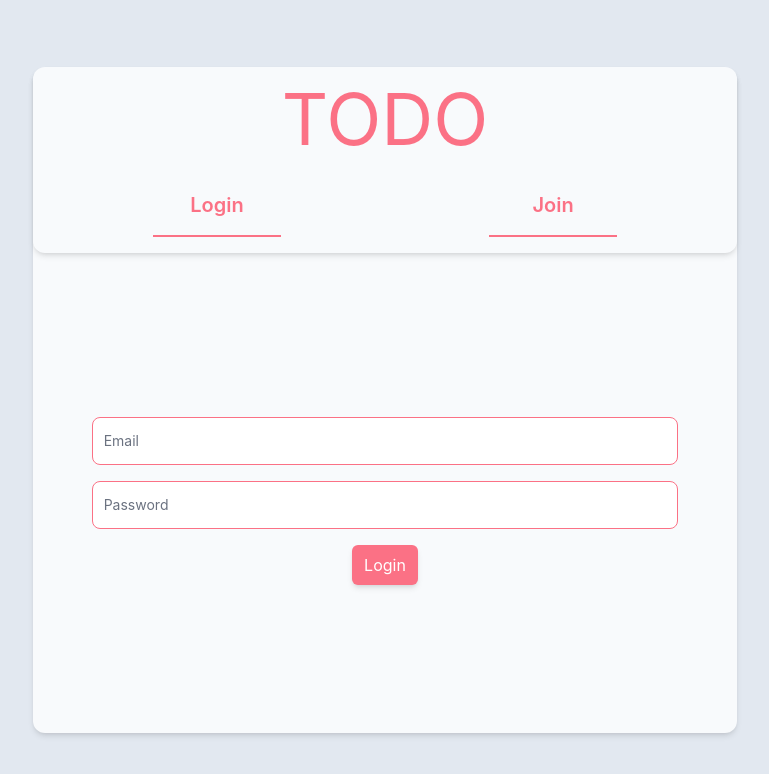
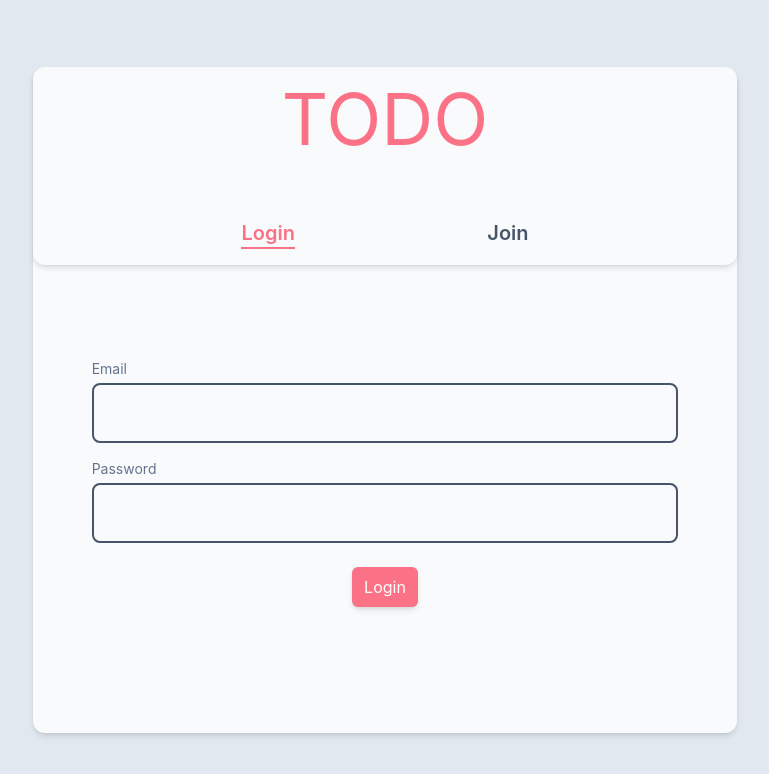
Before and after one commit to dev-dong-su/todo_list, a React (Create React App) app: page / in a window 1280 px wide. Shown: the top 774 px of the page, without its empty margins (255-1024 px from the left). Built offline with nearby package versions, Linux system fonts and the light colour scheme.

Commit message:
:art: Add Radio, RadioContext, RadioGroup and refactoring Account

```diff
--- a/src/Components/Account/Account.js
+++ b/src/Components/Account/Account.js
@@ -2,32 +2,27 @@ import React, { useState } from 'react';
 import tw from 'tailwind-styled-components';
 import Login from './Login';
 import Register from './Join';
+import useAuthMethod from '../../hooks/useAuthMethod';
+import RadioGroup from '../RadioGroup';
+import Radio from '../common/Radio';
 
 const Container = tw.div`flex flex-col shadow-md items-center w-11/12 h-5/6 mx-auto rounded-xl gap-2 bg-slate-50 my-auto`;
 
 const Header = tw.div`flex flex-col items-center gap-5 w-full shadow-md p-4 rounded-xl`;
 
-const AuthContainer = tw.div`flex flex-row w-full items-evenly`;
-
-const UserAuth = tw.div`flex justify-center items-center border-b-2 border-b-rose-400 text-rose-400 w-32 mx-auto p-4 text-xl font-semibold`;
-
 const Title = tw.h2`text-7xl text-rose-400`;
 
 const Account = () => {
-  const [authMethod, setMethod] = useState('login');
-
-  const handleOnClick = (e) => {
-    setMethod(e.target.id);
-  };
+  const {authMethod, onChange} = useAuthMethod('login');
 
   return (
     <Container>
       <Header>
         <Title>TODO</Title>
-        <AuthContainer>
-          <UserAuth id='login' onClick={handleOnClick}>Login</UserAuth>
-          <UserAuth id='join' onClick={handleOnClick}>Join</UserAuth>
-        </AuthContainer>
+          <RadioGroup value={authMethod} onChange={onChange}>
+            <Radio value='login'>Login</Radio>
+            <Radio value='join'>Join</Radio>
+          </RadioGroup>
       </Header>
       {authMethod === 'login' ? <Login /> : <Register />}
     </Container>);
--- a/src/Components/Account/Join.js
+++ b/src/Components/Account/Join.js
@@ -1,23 +1,22 @@
-import { useState } from 'react';
 import Input from '../common/Input';
 import Button from '../common/Button';
 import tw from 'tailwind-styled-components';
+import useInput from '../../hooks/useInput';
 
-const Container = tw.div`flex flex-col w-10/12 h-full justify-center items-center rounded-xl`;
+const Container = tw.div`flex flex-col w-10/12 h-full justify-center items-center rounded-xl gap-4`;
 
 const Register = () => {
-  const [name, setName] = useState('');
-  const [email, setEmail] = useState('');
-  const [pwd, setPwd] = useState('');
-  const [pwdCheck, setPwdCheck] = useState('');
+  const form = {
+    email: useInput(''),
+    password: useInput(''),
+    pwdCheck: useInput(''),
+  };
 
   return (
     <Container>
-      <Input type='text' label='Name' value={name} name='이름' handleValue={e => setName(e.target.value)} />
-      <Input type='text' label='Email' value={email} name='e-mail' handleValue={e => setEmail(e.target.value)} />
-      <Input type='password' label='Password' value={pwd} name='비밀번호' handleValue={e => setPwd(e.target.value)} />
-      <Input type='password' label='Password Check' name='비밀번호 확인' value={pwdCheck}
-             handleValue={e => setPwdCheck(e.target.value)} />
+      <Input type='text' label='Email' {...form.email} />
+      <Input type='password' label='Password' {...form.password} />
+      <Input type='password' label='Password Check' {...form.pwdCheck} />
       <Button to='/' className={'mt-1 bg-rose-400 text-white shadow-md mx-auto'}>Join</Button>
     </Container>);
 };
--- a/src/Components/Account/Login.js
+++ b/src/Components/Account/Login.js
@@ -1,25 +1,22 @@
-import React, { useState } from 'react';
+import React from 'react';
 import tw from 'tailwind-styled-components';
-import { useNavigate } from 'react-router-dom';
 import Button from '../common/Button';
 import Input from '../common/Input';
+import useInput from '../../hooks/useInput';
 
 
-const Container = tw.div`flex flex-col w-10/12 h-full justify-center items-center rounded-xl`;
+const Container = tw.div`flex flex-col w-10/12 h-full justify-center pb-10 items-center rounded-xl gap-4`;
 
 const Login = () => {
-  const [email, setEmail] = useState('');
-  const [pwd, setPwd] = useState('');
-  const history = useNavigate();
-  const submit = () => {
-    history('/');
-  };
-
+  const form = {
+    email : useInput(''),
+    password : useInput('')
+  }
   return (
     <Container>
-      <Input type='text' label='Email' value={email} handleValue={e => setEmail(e.target.value)} />
-      <Input type='password' label='Password' value={pwd} handleValue={e => setPwd(e.target.value)} />
-      <Button type='submit' onClick={submit} className={'mt-2 bg-rose-400 text-white shadow-md mx-auto'}>Login</Button>
+      <Input type='text' label='Email' {...form.email} />
+      <Input type='password' label='Password' {...form.password} />
+      <Button type='submit' className={'mt-2 bg-rose-400 text-white shadow-md mx-auto'}>Login</Button>
     </Container>
   );
 };
--- /dev/null
+++ b/src/Components/RadioGroup.js
@@ -0,0 +1,11 @@
+import { RadioContext } from '../Contexts/RadioContext';
+
+const RadioGroup = ({ children, ...rest}) => {
+  return (
+    <fieldset className='flex flex-row w-full justify-evenly mt-4 text-xl font-semibold'>
+      <RadioContext.Provider value={rest}>{children}</RadioContext.Provider>
+    </fieldset>
+  );
+};
+
+export default RadioGroup;
--- a/src/Components/common/Input.js
+++ b/src/Components/common/Input.js
@@ -1,40 +1,20 @@
 import tw from 'tailwind-styled-components';
 
-const StyledDiv = tw.div`relative my-2 w-full`;
+const Container = tw.div`relative pt-5 w-full`;
 
-const StyledInput = tw.input`block px-2.5 pb-2.5 pt-4 w-full text-sm text-gray-900 bg-white rounded-lg border border-rose-400 appearance-none
-focus:outline-none focus:ring-0 focus:border-rose-400 peer`;
+const StyledInput = tw.input`p-4 mt-1 w-full text-gray-900 bg-slate-50 rounded-lg border-2 border-slate-600
+transition ease-in duration-400
+focus:outline-none focus:border-rose-400 peer`;
 
-const StyledLabel = tw.label`
-absolute
-text-sm
-text-gray-500
-duration-300
-transform
--translate-y-4
-scale-75
-top-2
-z-10
-origin-[0]
-bg-transparent
-px-2
-peer-focus:px-2
-peer-focus:text-rose-400
-peer-placeholder-shown:scale-100
-peer-placeholder-shown:-translate-y-1/2
-peer-placeholder-shown:top-1/2
-peer-focus:top-2
-peer-focus:scale-75
-peer-focus:-translate-y-2
-left-1
-`;
+const StyledLabel = tw.label`absolute text-slate-500 text-sm top-0 left-0 z-10 bg-transparent
+peer-focus:text-rose-400`;
 
-const Input = ({ type, label, value, handleValue }) => {
+const Input = ({ type, label }) => {
   return (
-    <StyledDiv>
-      <StyledInput type={type} placeholder=' ' value={value} onChange={handleValue} />
+    <Container>
+      <StyledInput type={type} placeholder='' />
       <StyledLabel>{label}</StyledLabel>
-    </StyledDiv>
+    </Container>
   );
 };
 
--- /dev/null
+++ b/src/Components/common/Radio.js
@@ -0,0 +1,27 @@
+import { useContext } from 'react';
+import { RadioContext } from '../../Contexts/RadioContext';
+import tw from 'tailwind-styled-components';
+
+const Label = tw.div`text-slate-600 transition ease-in duration-100
+peer-checked:border-b-2 peer-checked:border-b-rose-400 peer-checked:text-rose-400`;
+
+function Radio({ children, value, name, defaultChecked, disabled }) {
+  const radioGroup = useContext(RadioContext);
+
+  return (
+    <label>
+      <input
+        type="radio"
+        value={value}
+        name={name}
+        className='appearance-none peer'
+        disabled={disabled || radioGroup.disabled}
+        checked={radioGroup.value !== undefined ? value === radioGroup.value : undefined}
+        onChange={(e) => radioGroup.onChange && radioGroup.onChange(e.target.value)}
+      />
+      <Label>{children}</Label>
+    </label>
+  );
+}
+
+export default Radio;
--- /dev/null
+++ b/src/Contexts/RadioContext.js
@@ -0,0 +1,3 @@
+import { createContext } from "react";
+
+export const RadioContext = createContext({});
--- /dev/null
+++ b/src/hooks/useAuthMethod.js
@@ -0,0 +1,12 @@
+import { useState } from 'react';
+
+const useAuthMethod = (initialValue) => {
+  const [authMethod, setAuthMethod] = useState(initialValue);
+
+  return {
+    authMethod,
+    onChange: setAuthMethod,
+  };
+};
+
+export default useAuthMethod;
--- /dev/null
+++ b/src/hooks/useInput.js
@@ -0,0 +1,16 @@
+import { useState } from 'react';
+
+const useInput = (initialValue) => {
+  const [value, setValue] = useState(initialValue);
+
+  const handleChange = (event) => {
+    setValue(event.target.value);
+  };
+
+  return {
+    value,
+    onChange: handleChange,
+  };
+};
+
+export default useInput;
```
Also changed, not shown: src/hooks/useUserAuth.js (deleted).
